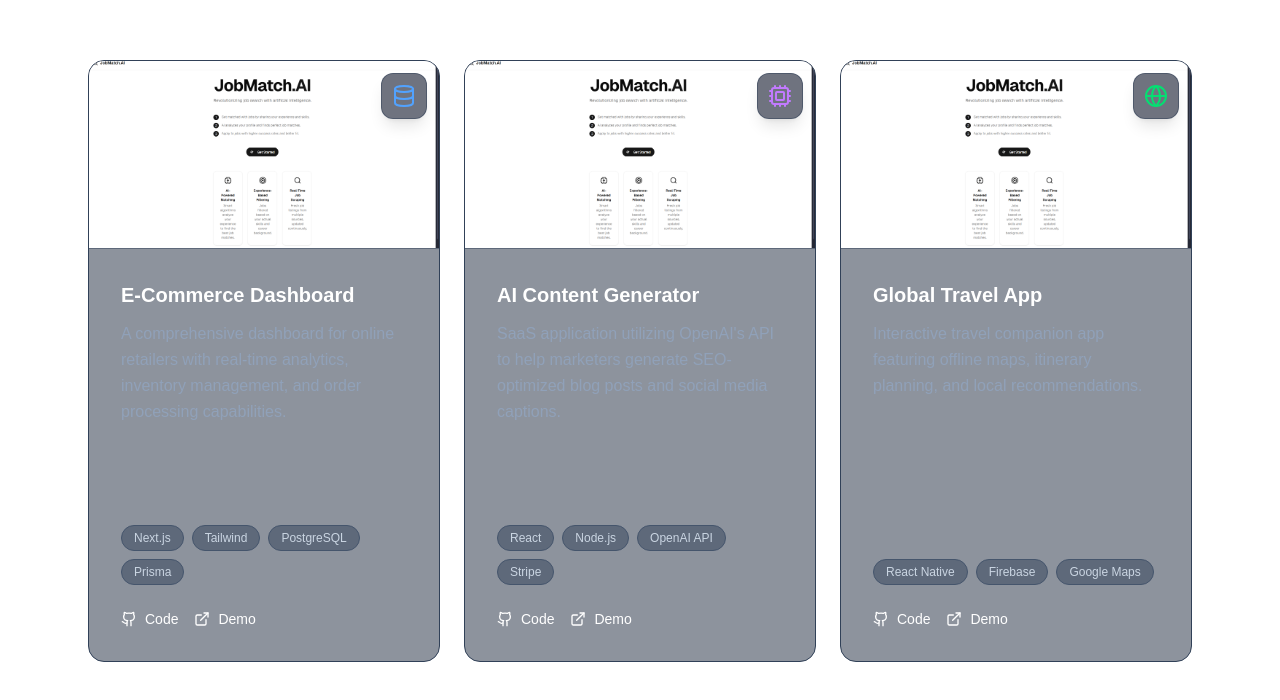
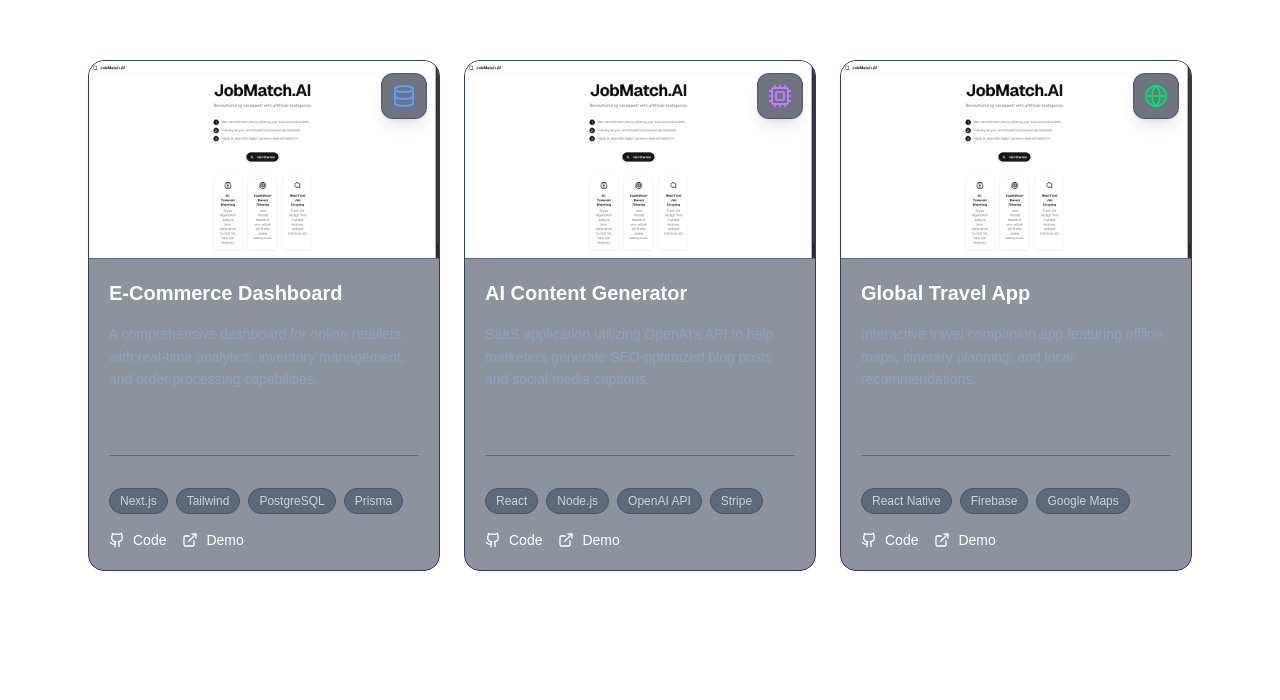
Before and after one commit to thereal4th/portfolio-website, a Next.js app: page /Projects in a window 1280 px wide. Shown: the part 164-864 px from the top of the page. After the commit the page ends 815 px from the top, so only its background shows below. Built offline with nearby package versions, Linux system fonts and the light colour scheme.

Commit message:
fixed projects page

```diff
--- a/src/app/Projects/page.tsx
+++ b/src/app/Projects/page.tsx
@@ -28,8 +28,8 @@ const Projects: React.FC = () => {
             {/* Color Hover Effect */}
             <div className={`absolute inset-0 bg-gradient-to-br ${project.color} opacity-0 group-hover:opacity-100 transition-opacity duration-500`} />
 
-            {/* Thumbnail Image Section - Increased from h-64 to h-72 */}
-            <div className="relative h-72 w-full overflow-hidden border-b border-slate-700/50">
+            {/* Thumbnail Image Section - Increased to h-72 for a taller look */}
+            <div className="relative h-72 h-full w-full overflow-hidden border-b border-slate-700/50">
               <img
                 src={project.thumbnail}
                 alt={project.title}
@@ -42,19 +42,23 @@ const Projects: React.FC = () => {
               </div>
             </div>
 
-            {/* Content Section */}
-            <div className="relative z-10 flex flex-col h-full p-8">
-              <h3 className="text-xl font-bold text-white mb-3 group-hover:text-blue-400 transition-colors">
+            {/* Content Section - Compacted padding to p-5 to balance the taller image */}
+            <div className="relative z-10 flex flex-col h-full p-5">
+              <h3 className="text-xl font-bold text-white mb-4 group-hover:text-blue-400 transition-colors">
                 {project.title}
               </h3>
 
-              <p className="text-slate-400 leading-relaxed flex-grow">
+              {/* Added line-clamp-3 to prevent card from growing too tall with long text */}
+              <p className="text-slate-400 text-sm leading-relaxed flex-grow line-clamp-3 mb-8">
                 {project.description}
               </p>
 
-              <div className="flex flex-wrap gap-2 mb-6">
+              {/* Separation Line - Reduced margins to my-3 */}
+              <div className="h-px w-full bg-slate-700/50 my-8" />
+
+              <div className="flex flex-wrap gap-2 mb-4">
                 {project.tags.map((tag, i) => (
-                  <span key={i} className="text-xs font-medium px-3 py-1 rounded-full bg-slate-700/50 text-slate-300 border border-slate-600">
+                  <span key={i} className="text-xs font-medium px-2.5 py-1 rounded-full bg-slate-700/50 text-slate-300 border border-slate-600">
                     {tag}
                   </span>
                 ))}
```
